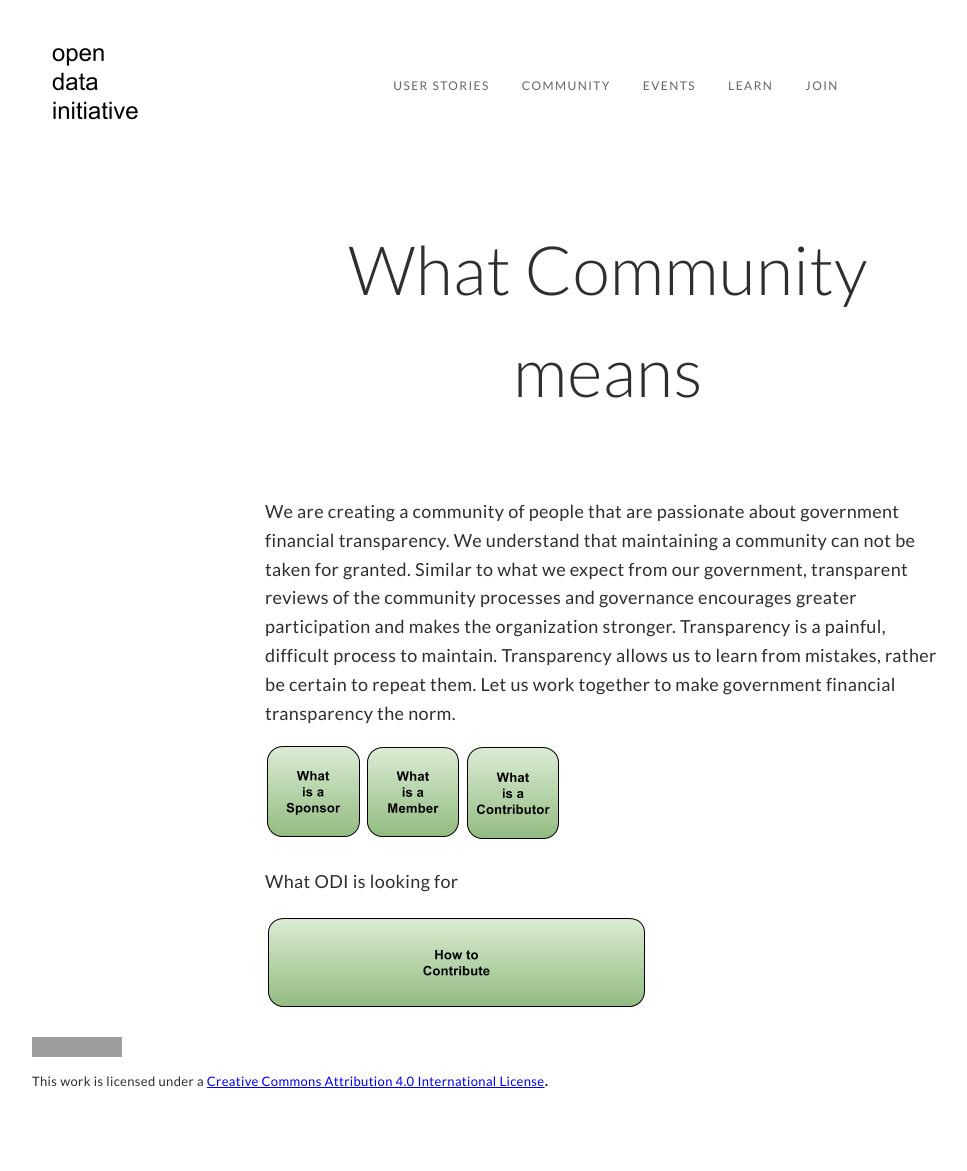
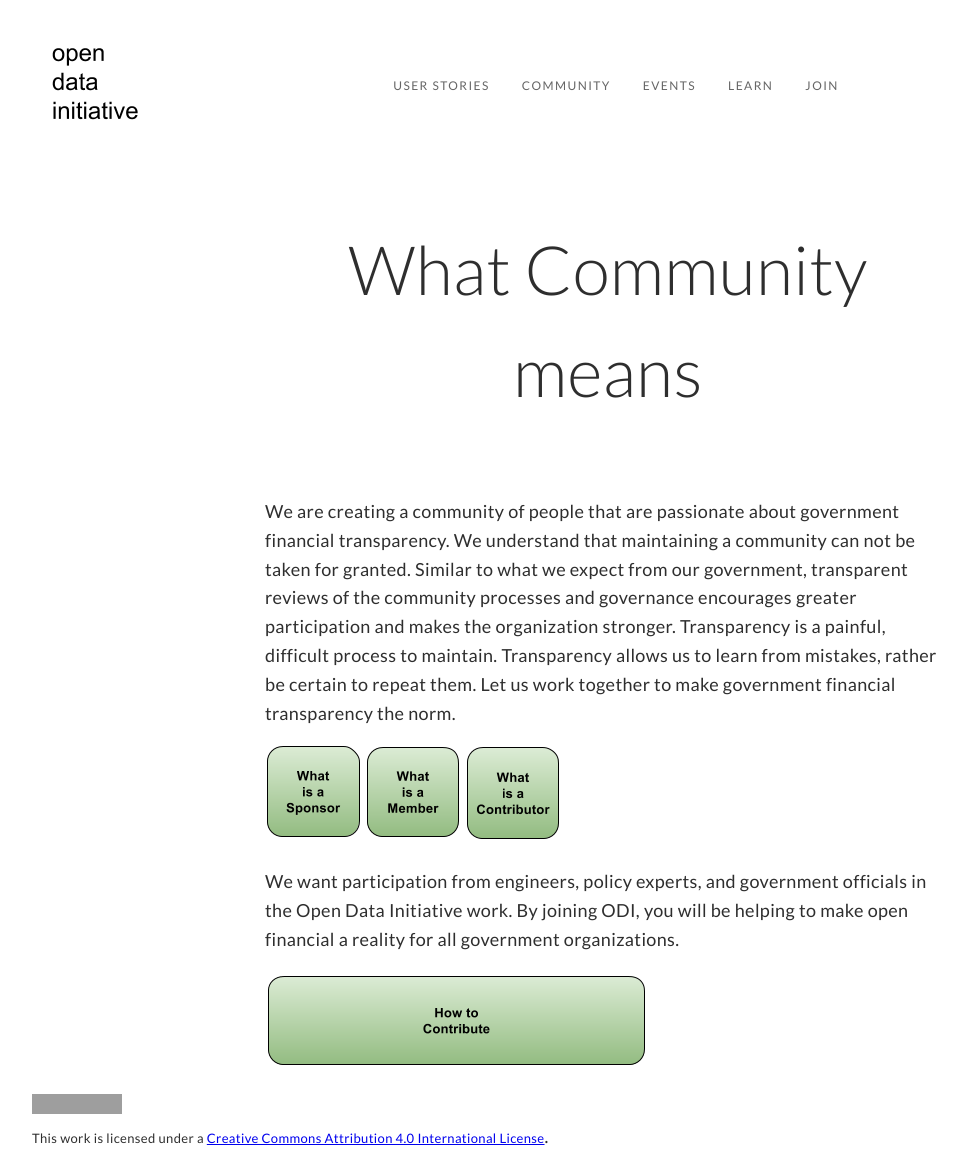
Before and after one commit to opendatainitiative/opendatainitiative.github.io, a Jekyll site: the page built from community.md, in a window 1280 px wide. Shown: the whole page, without its empty margins (32-999 px from the left). Built offline with Jekyll 4.4.1, drawn with Linux system fonts in a browser that asks for light colours; before the commit the page ends 1113 px from its top, so only the background shows below that; grey boxes are pictures that could not be loaded.

Commit message:
update what ODI is looking for to community.md

```diff
--- a/community.md
+++ b/community.md
@@ -15,6 +15,6 @@ Let us work together to make government financial transparency the norm.
 [![What is a Member]({{ site.baseurl }}/assets/img/what_is_member.png)]({{ site.baseurl }}/participation)
 [![What is a Contributor]({{ site.baseurl }}/assets/img/what_is_contributor.png)]({{ site.baseurl }}/participation)
 
-What ODI is looking for
+We want participation from engineers, policy experts, and government officials in the Open Data Initiative work. By joining ODI, you will be helping to make open financial a reality for all government organizations.
 
 [![How to Contribute]({{ site.baseurl }}/assets/img/how_to_contribute.png)]({{ site.baseurl }}/join)
```
